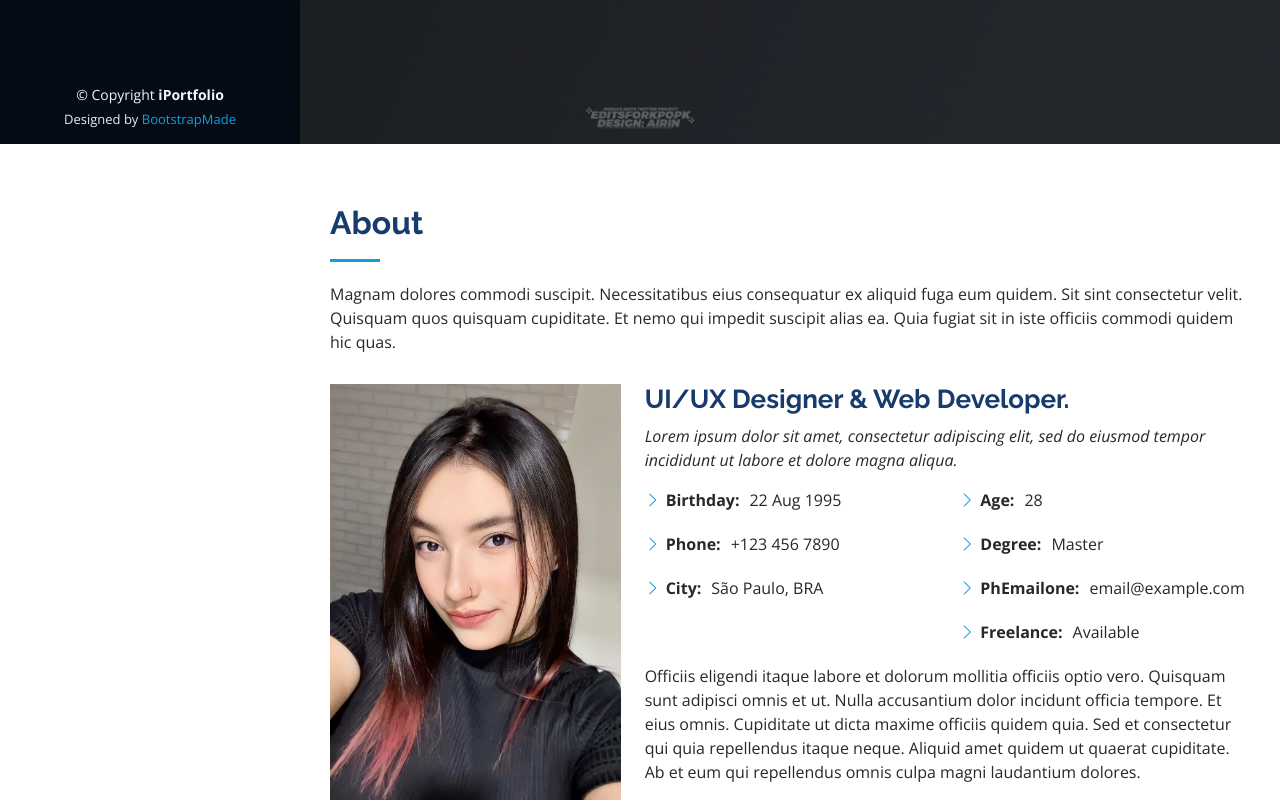
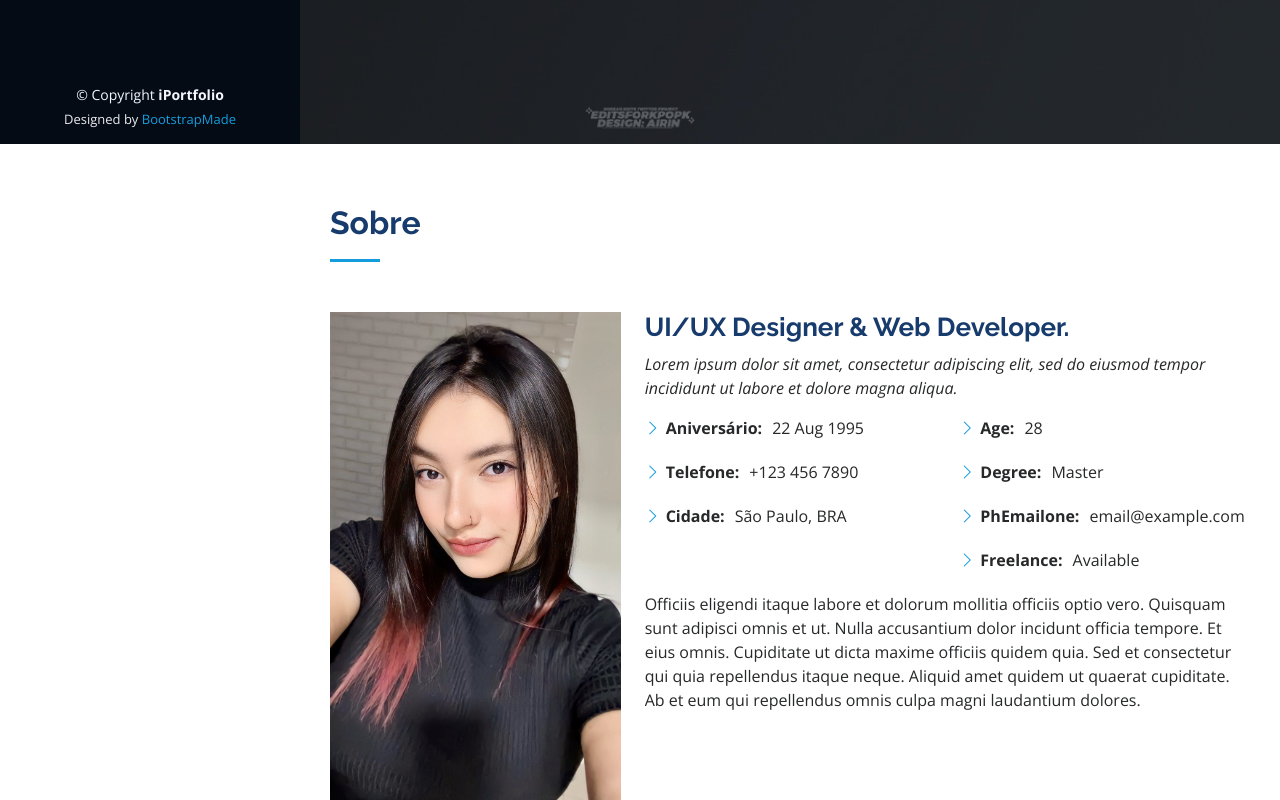
Before and after one commit to anastolpho/portfolio, a plain HTML site: page index.html in a window 1280 px wide. Shown: the part 656-1456 px from the top of the page. Drawn offline with nearby package versions, Linux system fonts and the light colour scheme.

Commit message:
Atualização do menu Sobre

```diff
--- a/index.html
+++ b/index.html
@@ -83,8 +83,7 @@
       <div class="container">
 
         <div class="section-title">
-          <h2>About</h2>
-          <p>Magnam dolores commodi suscipit. Necessitatibus eius consequatur ex aliquid fuga eum quidem. Sit sint consectetur velit. Quisquam quos quisquam cupiditate. Et nemo qui impedit suscipit alias ea. Quia fugiat sit in iste officiis commodi quidem hic quas.</p>
+          <h2>Sobre</h2>
         </div>
 
         <div class="row">
@@ -100,9 +99,9 @@
             <div class="row">
               <div class="col-lg-6">
                 <ul>
-                  <li><i class="bi bi-chevron-right"></i> <strong>Birthday:</strong> <span>22 Aug 1995</span></li>
-                  <li><i class="bi bi-chevron-right"></i> <strong>Phone:</strong> <span>+123 456 7890</span></li>
-                  <li><i class="bi bi-chevron-right"></i> <strong>City:</strong> <span>São Paulo, BRA</span></li>
+                  <li><i class="bi bi-chevron-right"></i> <strong>Aniversário:</strong> <span>22 Aug 1995</span></li>
+                  <li><i class="bi bi-chevron-right"></i> <strong>Telefone:</strong> <span>+123 456 7890</span></li>
+                  <li><i class="bi bi-chevron-right"></i> <strong>Cidade:</strong> <span>São Paulo, BRA</span></li>
                 </ul>
               </div>
               <div class="col-lg-6">
```
